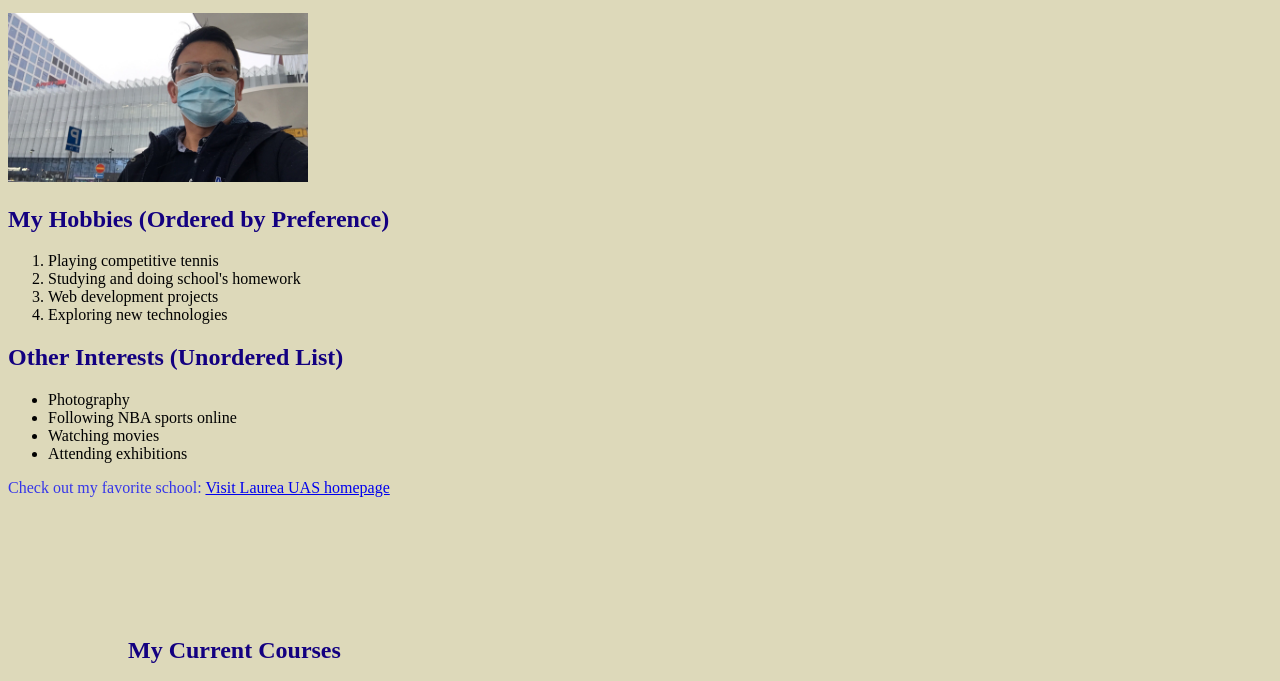
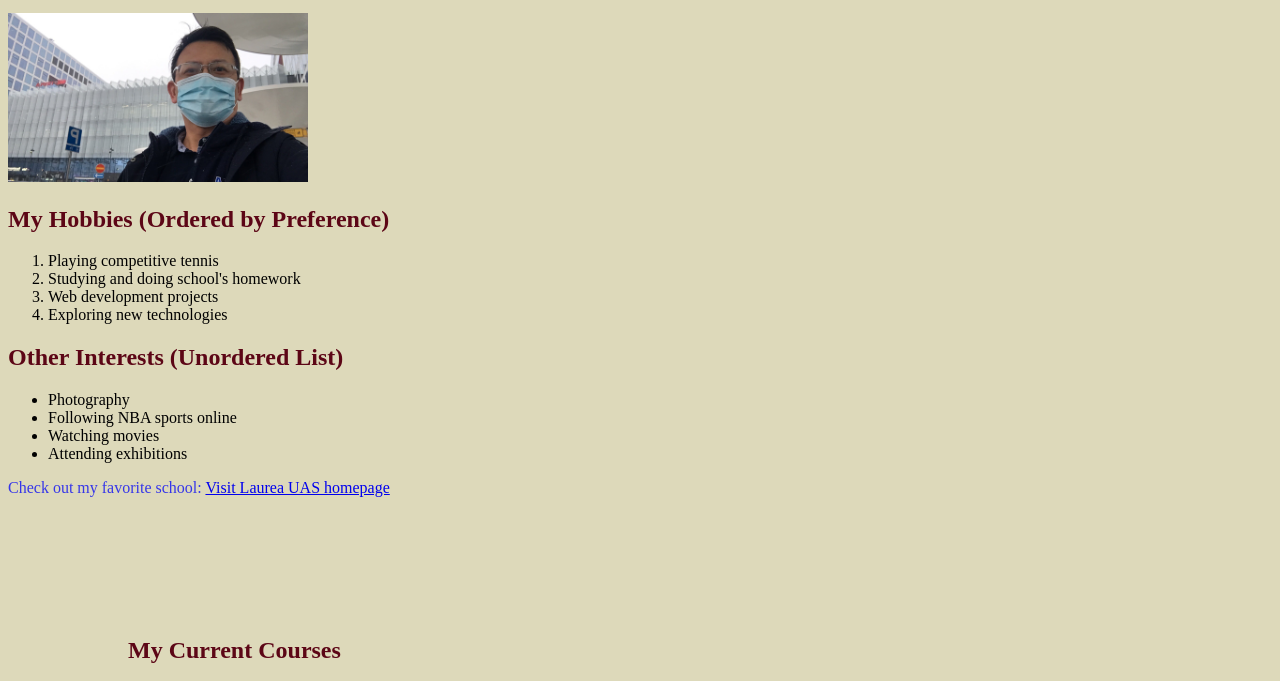
Before and after one commit to QLi2025/Web-Sivuston-kehittaminen, a plain HTML site: page Workshop 03/Index.html in a window 1280 px wide. Shown: the part 119-800 px from the top of the page. Drawn offline with Linux system fonts and the light colour scheme.

Commit message:
WS 03 task 1

```diff
--- a/Workshop 03/Index.html
+++ b/Workshop 03/Index.html
@@ -6,10 +6,10 @@
     <title>Quy Li's Personal Page</title>
     <style>
         h2 {
-          color: rgb(19, 0, 128);
+          color: rgb(92, 6, 22);
         }
-                /* Task 1: CSS Transitions */
-                .transition-button {
+        /* Task 1: CSS Transitions */
+        .transition-button {
           background-color: lightblue;
           padding: 10px 20px;
           border: none;
```
